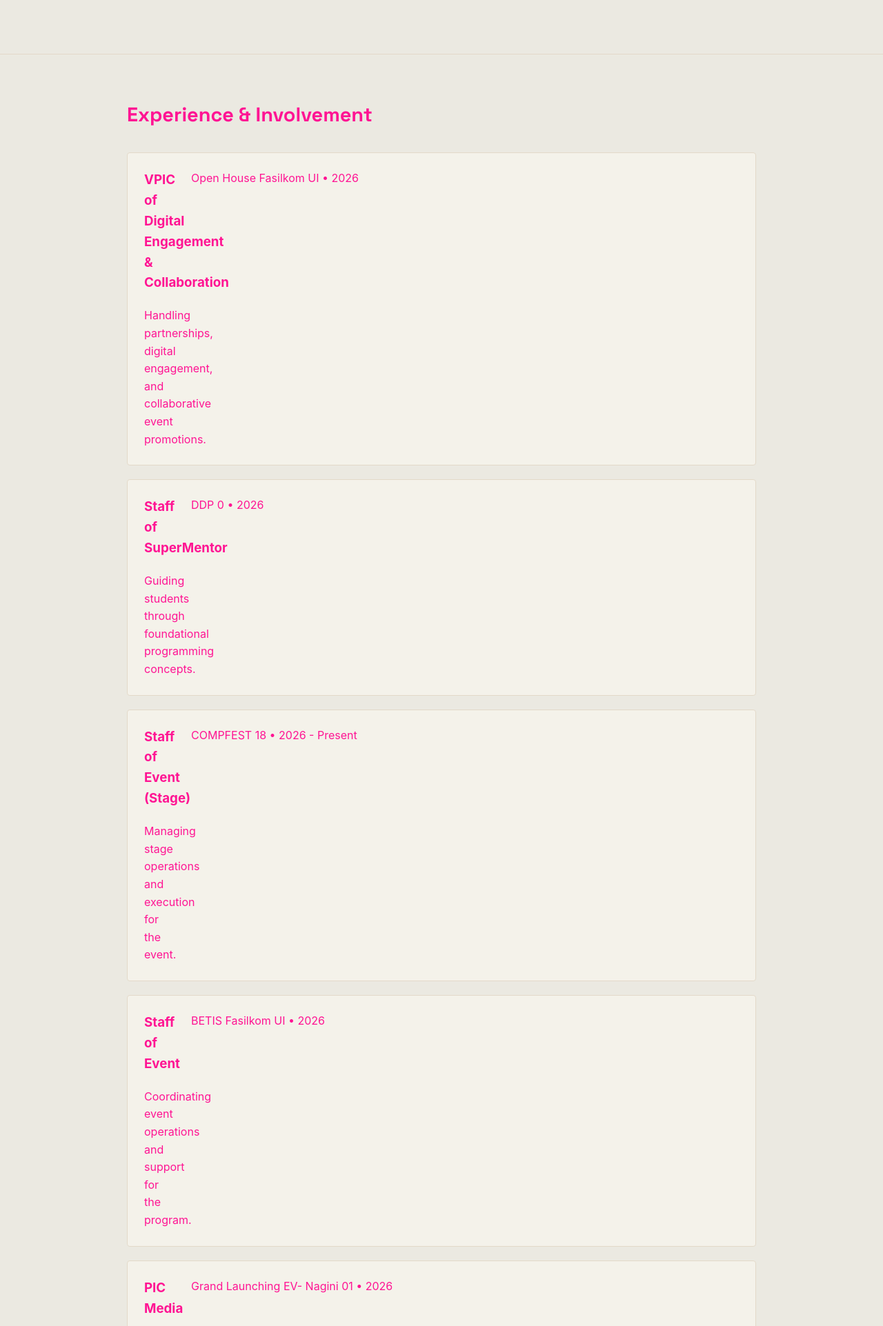
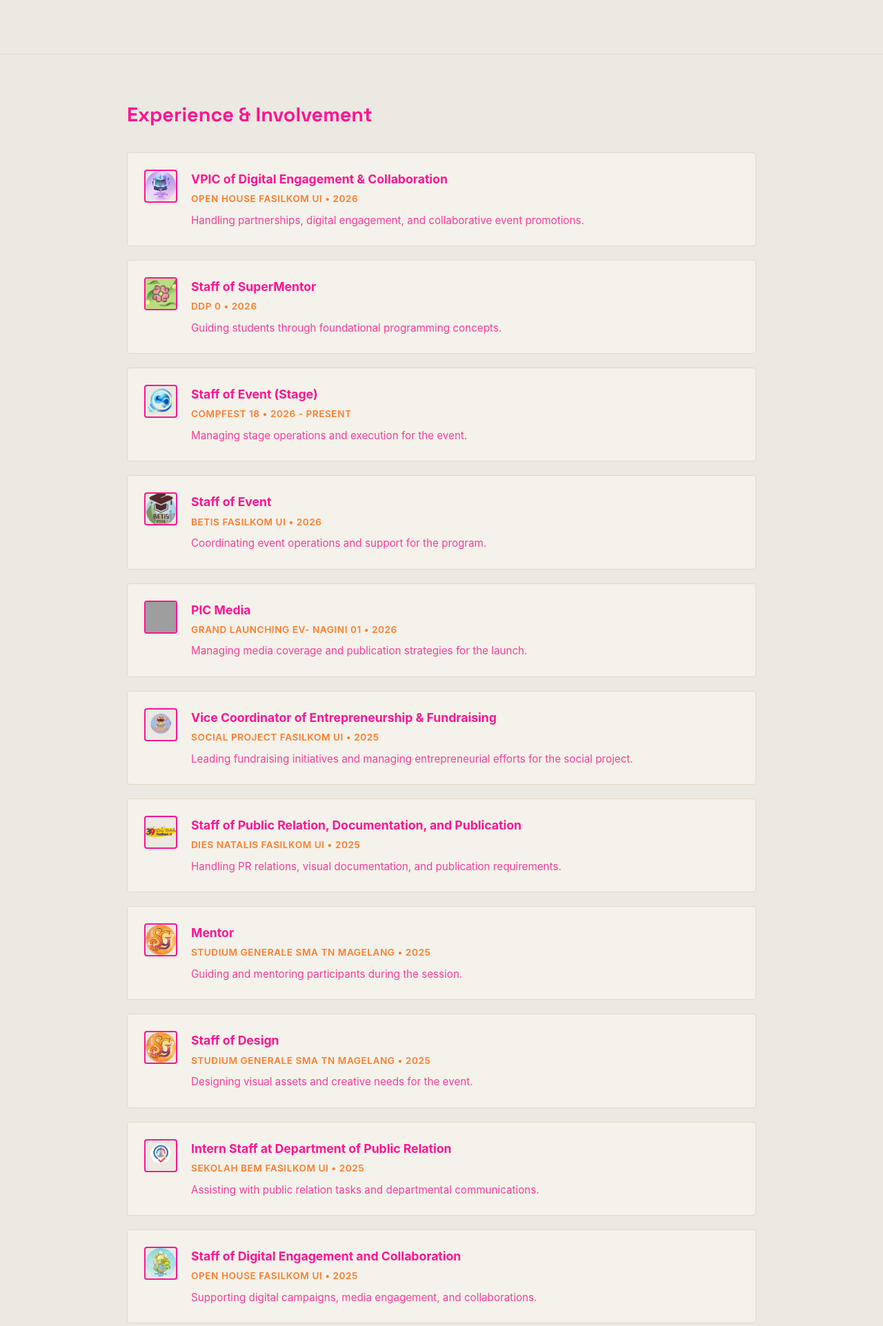
Before and after one commit to raniafff/myportofolio, a Django app: page / in a window 1280 px wide. Shown: the part 644-2567 px from the top of the page at 69% size. Run offline with Django 5.2, Linux system fonts and the light colour scheme; grey boxes are pictures that could not be loaded.

Commit message:
gambar logo

```diff
--- a/templates/index.html
+++ b/templates/index.html
@@ -60,69 +60,102 @@
                 <div class="experience-list">
 
                     <div class="experience-item">
+                        <img src="/static/img/LogoOH26Pship.png" alt="Logo" class="item-logo">
+                        <div class="item-content">
                             <h3>VPIC of Digital Engagement & Collaboration</h3>
-                        <p>Open House Fasilkom UI • 2026</p>
+                            <p class="item-meta">Open House Fasilkom UI • 2026</p>
                             <p>Handling partnerships, digital engagement, and collaborative event promotions.</p>
+                        </div>
                     </div>
 
                     <div class="experience-item">
+                        <img src="/static/img/DDP0.png" alt="Logo" class="item-logo">
+                        <div class="item-content">
                             <h3>Staff of SuperMentor</h3>
-                        <p>DDP 0 • 2026</p>
+                            <p class="item-meta">DDP 0 • 2026</p>
                             <p>Guiding students through foundational programming concepts.</p>
+                        </div>
                     </div>
 
                     <div class="experience-item">
+                        <img src="/static/img/image 10.png" alt="Logo" class="item-logo">
+                        <div class="item-content">
                             <h3>Staff of Event (Stage)</h3>
-                        <p>COMPFEST 18 • 2026 - Present</p>
+                            <p class="item-meta">COMPFEST 18 • 2026 - Present</p>
                             <p>Managing stage operations and execution for the event.</p>
+                        </div>
                     </div>
 
                     <div class="experience-item">
+                        <img src="/static/img/BETIS26.png" alt="Logo" class="item-logo">
+                        <div class="item-content">
                             <h3>Staff of Event</h3>
-                        <p>BETIS Fasilkom UI • 2026</p>
+                            <p class="item-meta">BETIS Fasilkom UI • 2026</p>
                             <p>Coordinating event operations and support for the program.</p>
+                        </div>
                     </div>
 
                     <div class="experience-item">
+                        <img src="/static/img/uimslogoblack.png" alt="Logo" class="item-logo">
+                        <div class="item-content">
                             <h3>PIC Media</h3>
-                        <p>Grand Launching EV- Nagini 01 • 2026</p>
+                            <p class="item-meta">Grand Launching EV- Nagini 01 • 2026</p>
                             <p>Managing media coverage and publication strategies for the launch.</p>
+                        </div>
                     </div>
 
                     <div class="experience-item">
+                        <img src="/static/img/image 7.png" alt="Logo" class="item-logo">
+                        <div class="item-content">
                             <h3>Vice Coordinator of Entrepreneurship & Fundraising</h3>
-                        <p>Social Project Fasilkom UI • 2025</p>
+                            <p class="item-meta">Social Project Fasilkom UI • 2025</p>
                             <p>Leading fundraising initiatives and managing entrepreneurial efforts for the social project.</p>
+                        </div>
                     </div>
 
                     <div class="experience-item">
+                        <img src="/static/img/dn39pacil.png" alt="Logo" class="item-logo">
+                        <div class="item-content">
                             <h3>Staff of Public Relation, Documentation, and Publication</h3>
-                        <p>Dies Natalis Fasilkom UI • 2025</p>
+                            <p class="item-meta">Dies Natalis Fasilkom UI • 2025</p>
                             <p>Handling PR relations, visual documentation, and publication requirements.</p>
+                        </div>
                     </div>
 
                     <div class="experience-item">
+                        <img src="/static/img/LOGO SG 2026 BULET.png" alt="Logo" class="item-logo">
+                        <div class="item-content">
                             <h3>Mentor</h3>
-                        <p>Studium Generale SMA TN Magelang • 2025</p>
+                            <p class="item-meta">Studium Generale SMA TN Magelang • 2025</p>
                             <p>Guiding and mentoring participants during the session.</p>
+                        </div>
                     </div>
 
                     <div class="experience-item">
+                        <img src="/static/img/LOGO SG 2026 BULET.png" alt="Logo" class="item-logo">
+                        <div class="item-content">
                             <h3>Staff of Design</h3>
-                        <p>Studium Generale SMA TN Magelang • 2025</p>
+                            <p class="item-meta">Studium Generale SMA TN Magelang • 2025</p>
                             <p>Designing visual assets and creative needs for the event.</p>
+                        </div>
                     </div>
 
                     <div class="experience-item">
+                        <img src="/static/img/image 8.png" alt="Logo" class="item-logo">
+                        <div class="item-content">
                             <h3>Intern Staff at Department of Public Relation</h3>
-                        <p>Sekolah BEM Fasilkom UI • 2025</p>
+                            <p class="item-meta">Sekolah BEM Fasilkom UI • 2025</p>
                             <p>Assisting with public relation tasks and departmental communications.</p>
+                        </div>
                     </div>
 
                     <div class="experience-item">
+                        <img src="/static/img/LOGO OH 25 1.png" alt="Logo" class="item-logo">
+                        <div class="item-content">
                             <h3>Staff of Digital Engagement and Collaboration</h3>
-                        <p>Open House Fasilkom UI • 2025</p>
+                            <p class="item-meta">Open House Fasilkom UI • 2025</p>
                             <p>Supporting digital campaigns, media engagement, and collaborations.</p>
+                        </div>
                     </div>
 
                 </div>
@@ -136,21 +169,30 @@
                 <div class="experience-list">
 
                     <div class="experience-item">
+                        <img src="/static/img/image 8.png" alt="Logo" class="item-logo">
+                        <div class="item-content">
                             <h3>Staff Divisi Keilmuan</h3>
-                        <p>BEM Fasilkom UI • 2026 - Present</p>
+                            <p class="item-meta">BEM Fasilkom UI • 2026 - Present</p>
                             <p>Handling academic programs and student support initiatives.</p>
+                        </div>
                     </div>
 
                     <div class="experience-item">
+                        <img src="/static/img/RISTEK.png" alt="Logo" class="item-logo">
+                        <div class="item-content">
                             <h3>Member of Marcomms</h3>
-                        <p>RISTEK Fasilkom UI • 2026 - Present</p>
+                            <p class="item-meta">RISTEK Fasilkom UI • 2026 - Present</p>
                             <p>Managing marketing and communication strategies for tech initiatives.</p>
+                        </div>
                     </div>
 
                     <div class="experience-item">
+                        <img src="/static/img/UIMS LOGO 14.png" alt="Logo" class="item-logo">
+                        <div class="item-content">
                             <h3>Staff of Media</h3>
-                        <p>UI Motorsport • 2025 - Present</p>
+                            <p class="item-meta">UI Motorsport • 2025 - Present</p>
                             <p>Designed official team merchandise, Instagram feed layouts, and graphic assets.</p>
+                        </div>
                     </div>
 
                 </div>
```
Also changed, not shown: static/img/BETIS26.png (added), static/img/DDP0.png (added), static/img/LOGO OH 25 1.png (added), static/img/LOGO SG 2026 BULET.png (added), static/img/LogoOH26Pship.png (added), static/img/RISTEK.png (added), static/img/dn39pacil.png (added), static/img/image 10.png (added), static/img/image 7.png (added), static/img/image 8.png (added), 2 other files. Lines whose indentation alone changed are shown as unchanged.
